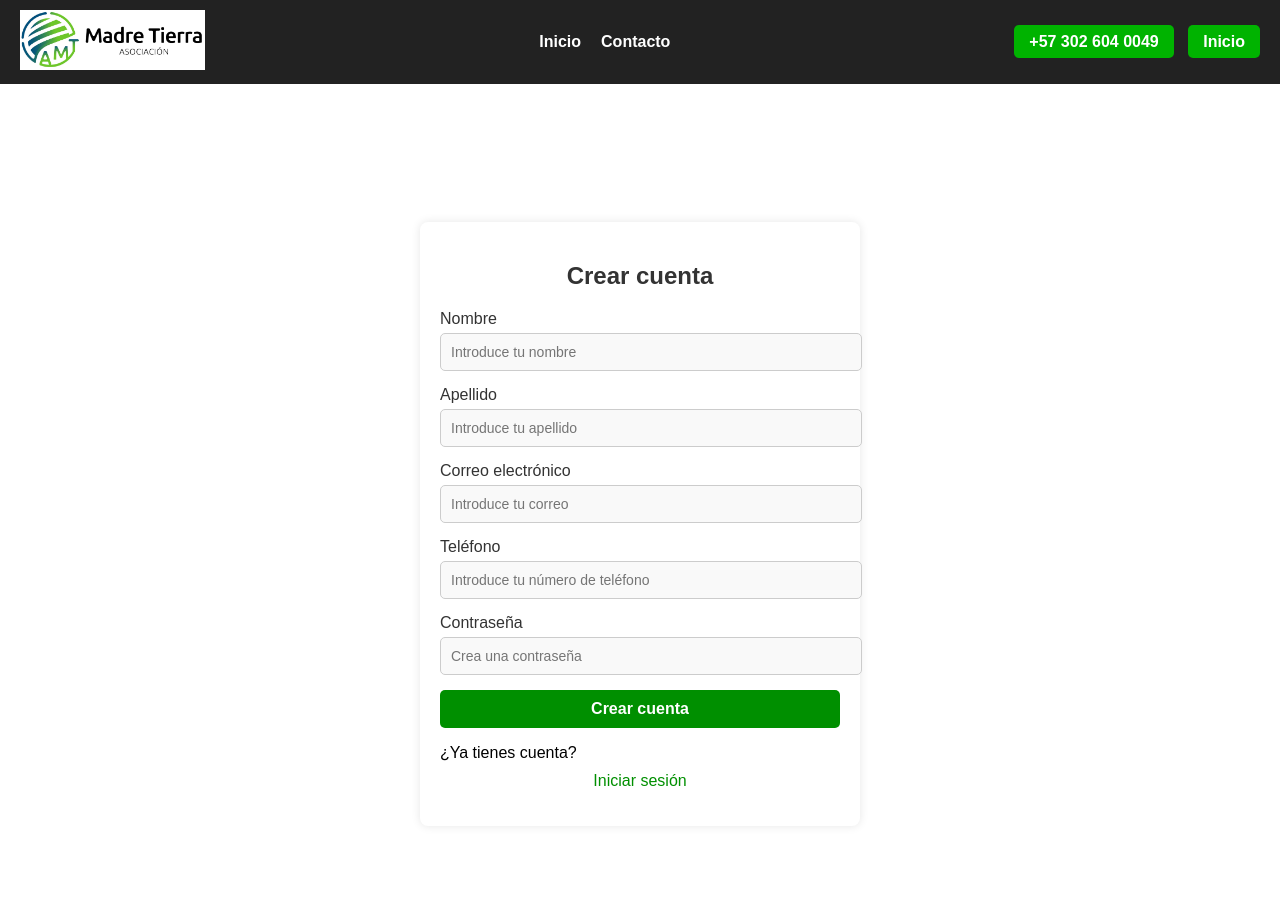
After one commit to CamiloRondonDev/AMT, a PHP site: page /login/registerUser.html in a window 1280 px wide. The commit adds this page. Run offline with PHP 8.4, Linux system fonts and the light colour scheme.

Commit message:
IMPLEMENTACION -Se realiza el registro de usuario

```diff
--- /dev/null
+++ b/css/registerUser.css
@@ -0,0 +1,237 @@
+/* Estilos generales del body */
+body {
+    font-family: Arial, sans-serif;
+    margin: 0;
+    padding: 0;
+    box-sizing: border-box;
+}
+
+/* Estilos del header (Banner) */
+header {
+    background-color: #222;
+    color: white;
+    padding: 10px 20px;
+    display: flex;
+    align-items: center;
+    justify-content: space-between;
+    position: relative;
+    z-index: 1; /* Asegura que el banner siempre esté arriba */
+    margin-bottom: 60px;
+}
+
+header img {
+    height: 60px;
+}
+
+nav {
+    display: flex;
+    align-items: center;
+}
+
+nav a {
+    color: white;
+    text-decoration: none;
+    margin: 0 10px;
+    font-weight: bold;
+}
+
+nav a:hover {
+    color: #00b300;
+}
+
+.cta-buttons a {
+    background-color: #00b300;
+    color: white;
+    padding: 8px 15px;
+    text-decoration: none;
+    border-radius: 5px;
+    margin-left: 10px;
+    font-weight: bold;
+}
+
+.cta-buttons a:hover {
+    background-color: #008f00;
+}
+
+/* Contenedor del Login y Registro */
+.login-container, .register-container {
+    display: flex;
+    justify-content: center;
+    align-items: center;
+    height: calc(100vh - 80px); /* Ajusta el alto para no superponerse con el banner */
+    padding: 20px;
+}
+
+form {
+    background-color: #fff;
+    padding: 20px;
+    border-radius: 8px;
+    box-shadow: 0 0 10px rgba(0, 0, 0, 0.1);
+    width: 100%;
+    max-width: 400px;
+}
+
+h2 {
+    text-align: center;
+    font-size: 24px;
+    color: #333;
+    margin-bottom: 20px;
+}
+
+/* Estilos de los campos del formulario */
+.input-group {
+    margin-bottom: 15px;
+}
+
+.input-group label {
+    font-size: 16px;
+    margin-bottom: 5px;
+    display: block;
+    color: #333;
+}
+
+.input-group input {
+    width: 100%;
+    padding: 10px;
+    font-size: 14px;
+    border: 1px solid #ccc;
+    border-radius: 5px;
+    background-color: #f9f9f9;
+    transition: border-color 0.3s ease;
+}
+
+/* Estilo al pasar el foco por los campos de texto */
+.input-group input:focus {
+    border-color: #4CAF50;
+}
+
+/* Estilo para los botones */
+button {
+    width: 100%;
+    padding: 10px;
+    font-size: 16px;
+    color: white;
+    background-color: #008f00;
+    border: none;
+    border-radius: 5px;
+    cursor: pointer;
+    transition: background-color 0.3s ease;
+}
+
+button:hover {
+    background-color: #00b300;
+}
+
+/* Estilo para los enlaces de "Crear cuenta" y "Recuperar contraseña" */
+form a {
+    display: block;
+    text-align: center;
+    margin-top: 10px;
+    color: #008f00;
+    text-decoration: none;
+}
+
+form a:hover {
+    color: #00b300;
+}
+
+/* Estilos de los botones adicionales en el login */
+button[type="submit"] {
+    background-color: #008f00;
+    color: white;
+    font-weight: bold;
+}
+
+button[type="submit"]:hover {
+    background-color: #00b300;
+}
+
+/* Estilos de la barra lateral */
+.sidebar {
+    width: 100%;
+    padding: 20px;
+    background-color: #fff;
+    box-shadow: 0 0 10px rgba(0, 0, 0, 0.1);
+    margin-right: 20px;
+    border-radius: 10px;
+    display: flex;
+    flex-wrap: wrap;
+    justify-content: space-between;
+    gap: 20px;
+    max-width: 1200px;
+    margin: 0 auto;
+    margin-bottom: 2%;
+}
+
+/* Título de los filtros */
+.sidebar h3 {
+    text-align: center;
+    width: 100%;
+    margin-bottom: 20px;
+    font-size: 24px;
+    color: #4CAF50;
+}
+
+/* Estilo para las categorías de filtros */
+.filter-category {
+    width: 30%;
+    margin-bottom: 20px;
+}
+
+/* Estilo para los títulos de cada filtro */
+.filter-category h4 {
+    font-size: 16px;
+    margin-bottom: 10px;
+    color: #333;
+}
+
+/* Estilo para los select y range */
+.filter-category select,
+.filter-category input[type="range"] {
+    width: 100%;
+    padding: 10px;
+    font-size: 14px;
+    border: 1px solid #ccc;
+    border-radius: 5px;
+    background-color: #f9f9f9;
+    transition: border-color 0.3s ease;
+}
+
+/* Cambio de color en el foco de los inputs */
+.filter-category select:focus,
+.filter-category input[type="range"]:focus {
+    border-color: #4CAF50;
+}
+
+/* Estilo para el rango de precios */
+.filter-category input[type="range"] {
+    margin-top: 10px;
+}
+
+/* Estilo para el texto del rango de precios */
+.filter-category p {
+    font-size: 14px;
+    margin-top: 5px;
+    text-align: right;
+    color: #555;
+}
+
+/* Evitar que los elementos se desborden */
+@media (max-width: 768px) {
+    .sidebar {
+        flex-direction: column;
+    }
+
+    .filter-category {
+        width: 100%;
+        margin-right: 0;
+    }
+
+    .login-container, .register-container {
+        height: auto; /* Deja que el contenedor ajuste su altura al contenido */
+    }
+
+    form {
+        width: 100%;
+    }
+}
--- /dev/null
+++ b/login/registerUser.html
@@ -0,0 +1,56 @@
+<!DOCTYPE html>
+<html lang="es">
+
+<head>
+    <meta charset="UTF-8">
+    <link rel="stylesheet" href="/css/registerUser.css">
+    <meta name="viewport" content="width=device-width, initial-scale=1.0">
+    <title>Crear cuenta - Asociación Madre Tierra</title>
+</head>
+
+<header>
+    <div>
+        <img src="/img/para banner.jpg" alt="Logo Madre Tierra">
+    </div>
+    <nav>
+        <a href="/index.php">Inicio</a>
+        <a href="#">Contacto</a>
+    </nav>
+    <div class="cta-buttons">
+        <a href="tel:+573026040049">+57 302 604 0049</a>
+        <a href="/index.php">Inicio</a>
+    </div>
+</header>
+
+<!-- Contenedor de Registro -->
+<div class="login-container">
+    <form class="login-form" method="POST" action="procesar_registro.php">
+        <h2>Crear cuenta</h2>
+        <div class="input-group">
+            <label for="nom_usuario">Nombre</label>
+            <input type="text" id="nom_usuario" name="nom_usuario" placeholder="Introduce tu nombre" required>
+        </div>
+        <div class="input-group">
+            <label for="apell_usuario">Apellido</label>
+            <input type="text" id="apell_usuario" name="apell_usuario" placeholder="Introduce tu apellido" required>
+        </div>
+        <div class="input-group">
+            <label for="email_usuario">Correo electrónico</label>
+            <input type="email" id="email_usuario" name="email_usuario" placeholder="Introduce tu correo" required>
+        </div>
+        <div class="input-group">
+            <label for="tel_usuario">Teléfono</label>
+            <input type="tel" id="tel_usuario" name="tel_usuario" placeholder="Introduce tu número de teléfono" required>
+        </div>
+        <div class="input-group">
+            <label for="pasw_usuario">Contraseña</label>
+            <input type="password" id="pasw_usuario" name="pasw_usuario" placeholder="Crea una contraseña" required>
+        </div>
+        <button type="submit" class="btn-login">Crear cuenta</button>
+        <p class="form-footer">¿Ya tienes cuenta? <a href="/login/login.html">Iniciar sesión</a></p>
+    </form>
+</div>
+
+</body>
+
+</html>
```
Also changed, not shown: css/login.css (+24 -15 lines), login/login.html (+8 -1 lines).
